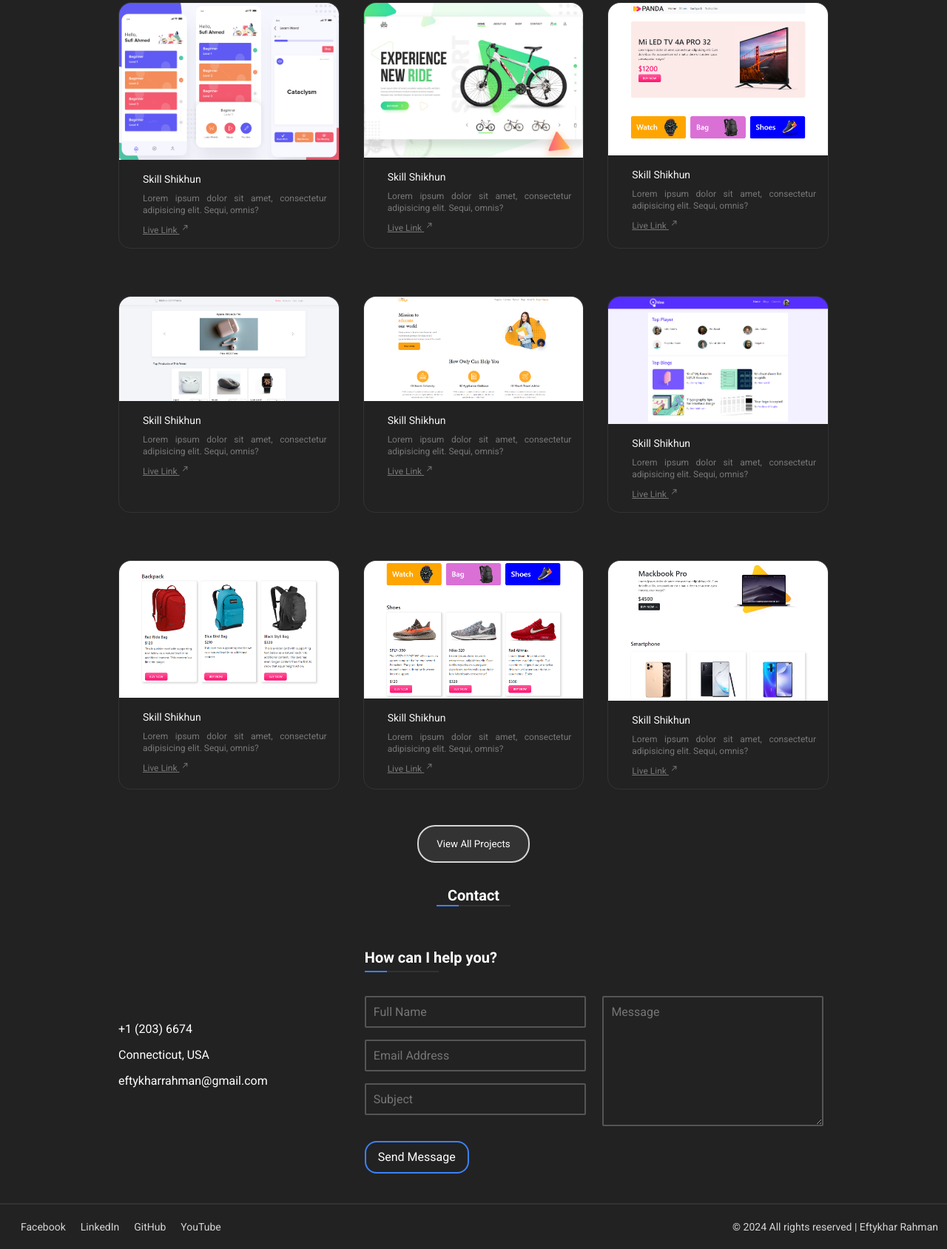
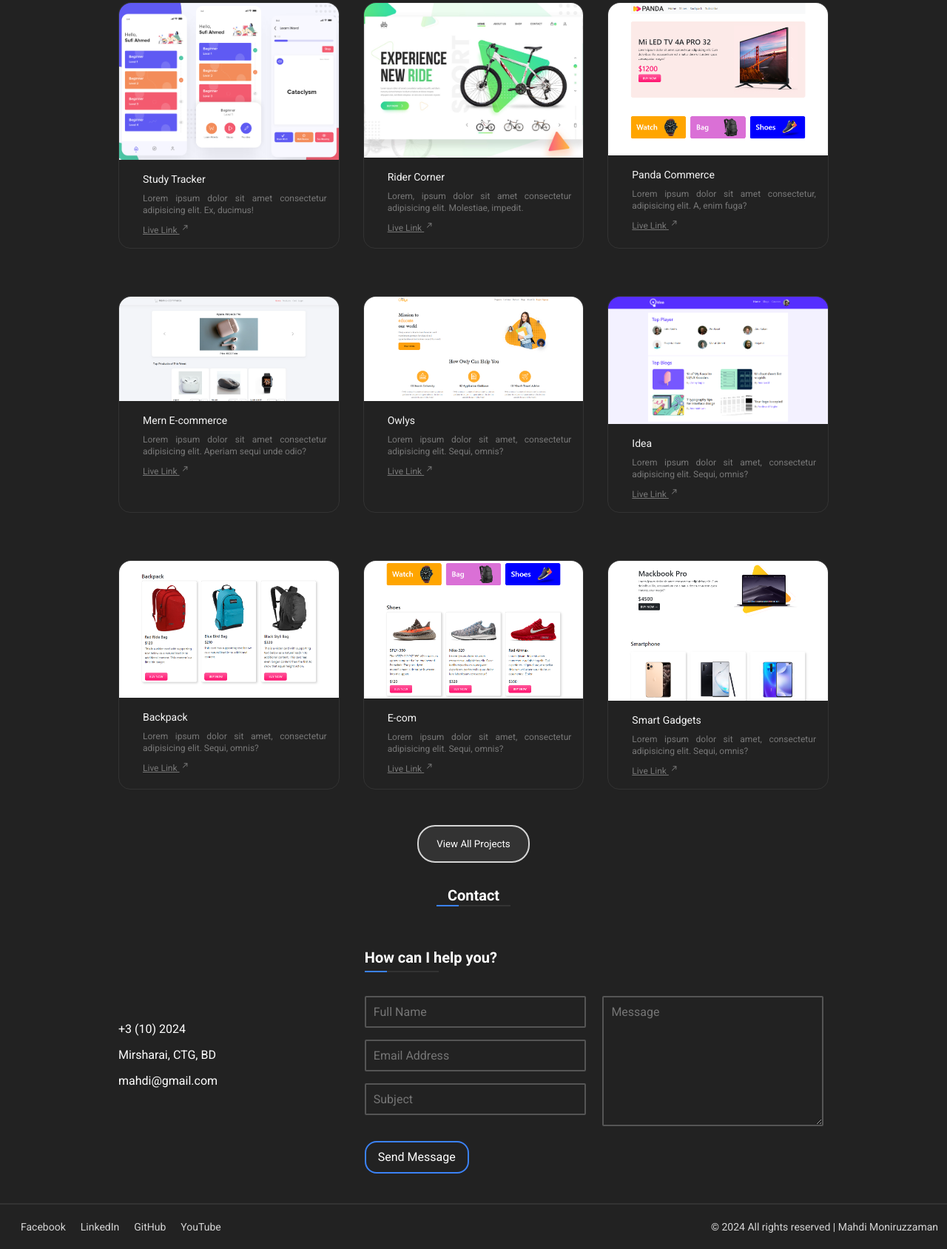
Before and after one commit to mahdimonir/Portfolio-Website, a plain HTML site: page index.html in a window 1280 px wide. Shown: the part 3197-4885 px from the top of the page at 74% size. Drawn offline with Linux system fonts and the light colour scheme.

Commit message:
Second commit

```diff
--- a/index.html
+++ b/index.html
@@ -495,9 +495,9 @@
                 <div class="project-list">
                     <img class="project-image" src="./images/work-1.png" alt="Skill Shikhun Ed Tech">
                     <div class="project-details">
-                        <h2 class="project-name">Skill Shikhun</h2>
+                        <h2 class="project-name">Study Tracker</h2>
                         <p class="project-description">
-                            Lorem ipsum dolor sit amet, consectetur adipisicing elit. Sequi, omnis?
+                            Lorem ipsum dolor sit amet consectetur adipisicing elit. Ex, ducimus!
                         </p>
                         <a href="#portfolio" class="project-link">Live Link
                             <img src="./images/upperright.svg" width="15" alt="">
@@ -507,9 +507,9 @@
                 <div class="project-list">
                     <img class="project-image" src="./images/work-2.jpg" alt="Skill Shikhun Ed Tech">
                     <div class="project-details">
-                        <h2 class="project-name">Skill Shikhun</h2>
+                        <h2 class="project-name">Rider Corner</h2>
                         <p class="project-description">
-                            Lorem ipsum dolor sit amet, consectetur adipisicing elit. Sequi, omnis?
+                            Lorem, ipsum dolor sit amet consectetur adipisicing elit. Molestiae, impedit.
                         </p>
                         <a href="#portfolio" class="project-link">Live Link
                             <img src="./images/upperright.svg" width="15" alt="">
@@ -519,9 +519,9 @@
                 <div class="project-list">
                     <img class="project-image" src="./images/work-3.png" alt="Skill Shikhun Ed Tech">
                     <div class="project-details">
-                        <h2 class="project-name">Skill Shikhun</h2>
+                        <h2 class="project-name">Panda Commerce</h2>
                         <p class="project-description">
-                            Lorem ipsum dolor sit amet, consectetur adipisicing elit. Sequi, omnis?
+                            Lorem ipsum dolor sit amet consectetur, adipisicing elit. A, enim fuga?
                         </p>
                         <a href="#portfolio" class="project-link">Live Link
                             <img src="./images/upperright.svg" width="15" alt="">
@@ -531,9 +531,9 @@
                 <div class="project-list">
                     <img class="project-image" src="./images/work-4.png" alt="Skill Shikhun Ed Tech" height="10px">
                     <div class="project-details">
-                        <h2 class="project-name">Skill Shikhun</h2>
+                        <h2 class="project-name">Mern E-commerce</h2>
                         <p class="project-description">
-                            Lorem ipsum dolor sit amet, consectetur adipisicing elit. Sequi, omnis?
+                            Lorem ipsum dolor sit amet consectetur adipisicing elit. Aperiam sequi unde odio?
                         </p>
                         <a href="#portfolio" class="project-link">Live Link
                             <img src="./images/upperright.svg" width="15" alt="">
@@ -543,7 +543,7 @@
                 <div class="project-list">
                     <img class="project-image" src="./images/work-5.png" alt="Skill Shikhun Ed Tech" height="50px">
                     <div class="project-details">
-                        <h2 class="project-name">Skill Shikhun</h2>
+                        <h2 class="project-name">Owlys</h2>
                         <p class="project-description">
                             Lorem ipsum dolor sit amet, consectetur adipisicing elit. Sequi, omnis?
                         </p>
@@ -555,7 +555,7 @@
                 <div class="project-list">
                     <img class="project-image" src="./images/work-6.png" alt="Skill Shikhun Ed Tech">
                     <div class="project-details">
-                        <h2 class="project-name">Skill Shikhun</h2>
+                        <h2 class="project-name">Idea</h2>
                         <p class="project-description">
                             Lorem ipsum dolor sit amet, consectetur adipisicing elit. Sequi, omnis?
                         </p>
@@ -567,7 +567,7 @@
                 <div class="project-list">
                     <img class="project-image" src="./images/work-7.png" alt="Skill Shikhun Ed Tech">
                     <div class="project-details">
-                        <h2 class="project-name">Skill Shikhun</h2>
+                        <h2 class="project-name">Backpack</h2>
                         <p class="project-description">
                             Lorem ipsum dolor sit amet, consectetur adipisicing elit. Sequi, omnis?
                         </p>
@@ -579,7 +579,7 @@
                 <div class="project-list">
                     <img class="project-image" src="./images/work-8.png" alt="Skill Shikhun Ed Tech">
                     <div class="project-details">
-                        <h2 class="project-name">Skill Shikhun</h2>
+                        <h2 class="project-name">E-com</h2>
                         <p class="project-description">
                             Lorem ipsum dolor sit amet, consectetur adipisicing elit. Sequi, omnis?
                         </p>
@@ -591,7 +591,7 @@
                 <div class="project-list">
                     <img class="project-image" src="./images/work-9.png" alt="Skill Shikhun Ed Tech">
                     <div class="project-details">
-                        <h2 class="project-name">Skill Shikhun</h2>
+                        <h2 class="project-name">Smart Gadgets</h2>
                         <p class="project-description">
                             Lorem ipsum dolor sit amet, consectetur adipisicing elit. Sequi, omnis?
                         </p>
@@ -603,7 +603,7 @@
             </div>
 
             <div class="certificate-link-container">
-                <a href="https://github.com/iamraufu#projects-" target="_blank" class="certificate-link"><button
+                <a href="https://github.com/mahdimonir/" target="_blank" class="certificate-link"><button
                         class="certificate-btn">View All Projects</button></a>
             </div>
         </div>
@@ -621,9 +621,9 @@
 
             <div class="contact-info-container">
                 <div class="">
-                    <a href="tel:+1 203 410 6674">+1 (203) 6674</a>
-                    <p>Connecticut, USA</p>
-                    <a href="mailto:eftykharrahman@gmail.com">eftykharrahman@gmail.com</a>
+                    <a href="tel:+1 203 410 6674">+3 (10) 2024</a>
+                    <p>Mirsharai, CTG, BD</p>
+                    <a href="mailto:eftykharrahman@gmail.com">mahdi@gmail.com</a>
                 </div>
 
                 <div class="">
@@ -657,14 +657,14 @@
     <footer>
         <div class="footer-container">
             <div class="">
-                <a class="footer-link" href="https://github.com/iamraufu" target="_blank">Facebook</a>
-                <a class="footer-link" href="https://github.com/iamraufu" target="_blank">LinkedIn</a>
-                <a class="footer-link" href="https://github.com/iamraufu" target="_blank">GitHub</a>
-                <a class="footer-link" href="https://github.com/iamraufu" target="_blank">YouTube</a>
+                <a class="footer-link" href="https://github.com/mahdimonir" target="_blank">Facebook</a>
+                <a class="footer-link" href="https://github.com/mahdimonir" target="_blank">LinkedIn</a>
+                <a class="footer-link" href="https://github.com/mahdimonir" target="_blank">GitHub</a>
+                <a class="footer-link" href="https://github.com/mahdimonir" target="_blank">YouTube</a>
             </div>
 
             <div class="">
-                <span>&copy; 2024 All rights reserved | Eftykhar Rahman</span>
+                <span>&copy; 2024 All rights reserved | Mahdi Moniruzzaman</span>
             </div>
         </div>
     </footer>
```
